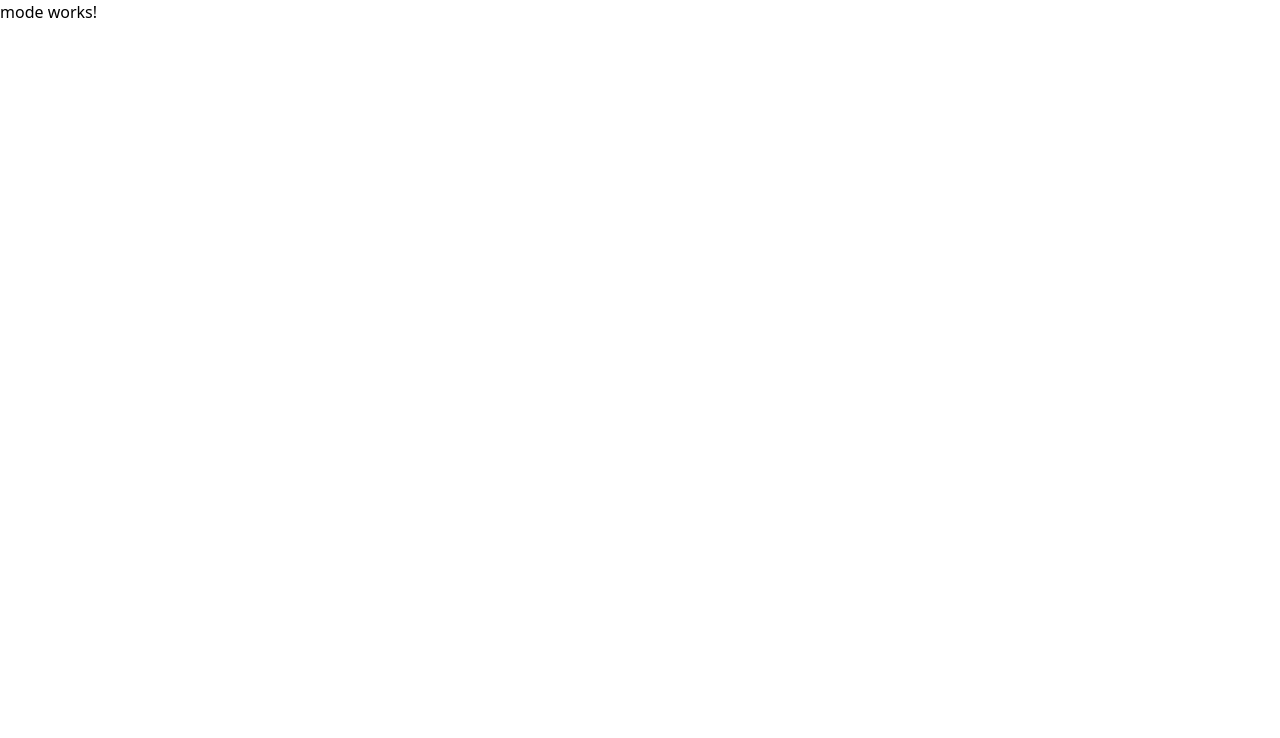
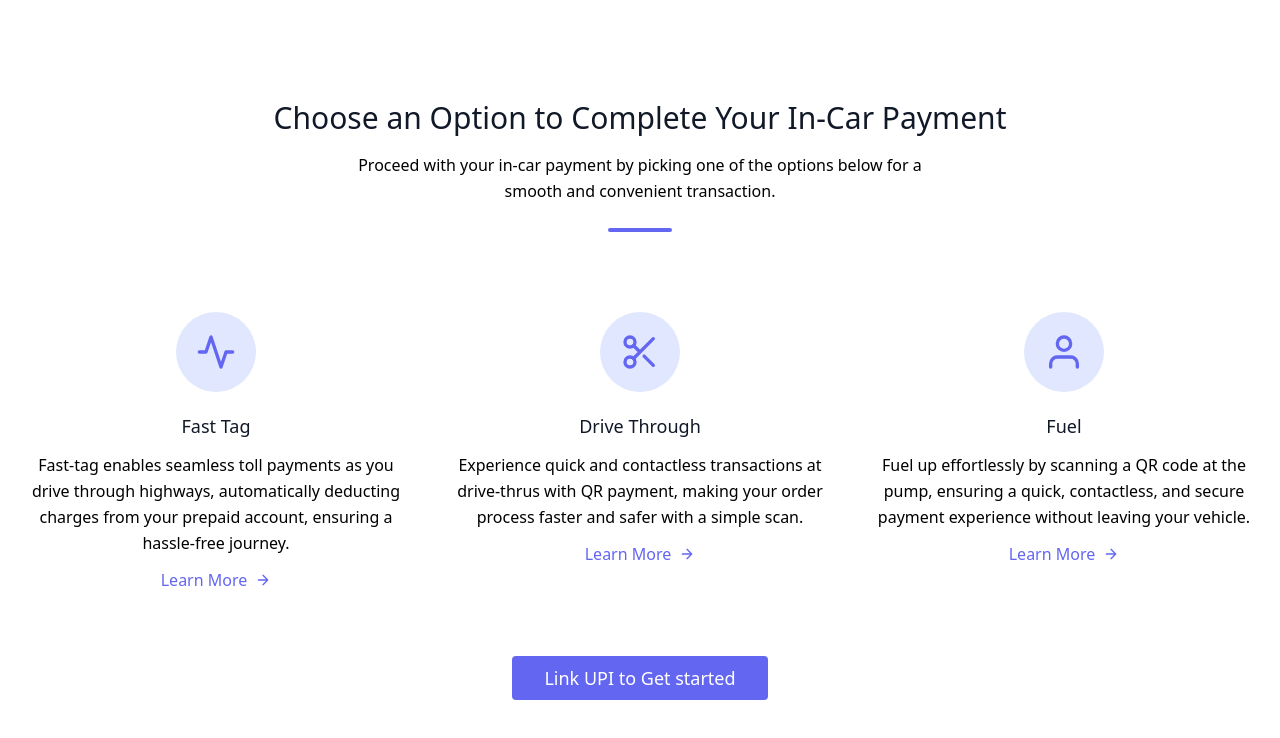
Before and after one commit to xoaeb/gff2024, an Angular app: page /modes in a window 1280 px wide. Shown: the top 738 px of the page. Built offline with nearby package versions, Linux system fonts and the light colour scheme.

Commit message:
adds link-upi

```diff
--- a/package.json
+++ b/package.json
@@ -18,6 +18,7 @@
     "@angular/platform-browser": "^16.1.0",
     "@angular/platform-browser-dynamic": "^16.1.0",
     "@angular/router": "^16.1.0",
+    "ng-qrcode": "^18.0.0",
     "rxjs": "~7.8.0",
     "tslib": "^2.3.0",
     "zone.js": "~0.13.0"
--- a/src/app/landing/landing.component.html
+++ b/src/app/landing/landing.component.html
@@ -4,7 +4,7 @@
         <div class=" p-10 rounded-lg">
             <!-- Centered logos -->
             <div class="flex flex-col items-center space-y-8">
-                <img src="../assets/images/Mahindra SUV.svg" alt="Logo 1" class="w-32 h-32 object-cover">
+                <img src="../assets/images/Mahindra SUV.svg" alt="Logo 1" class="w-32 h-32 object-cover" (click)="selectModes()">
 
                 <span class="text-white text-5xl">Pay</span>
 
@@ -30,7 +30,7 @@
                   </svg>
                             </div>
                             <div class="mt-3 text-center sm:ml-4 sm:mt-0 sm:text-left">
-                                <h3 class="text-base font-semibold leading-6 text-gray-900" id="modal-title">Allow This App to Use Your GPS Location</h3>
+                                <h3 class="text-base font-semibold leading-6 text-gray-900" id="modal-title">Allow This App to Access Your Location</h3>
                                 <div class="mt-2">
                                     <p class="text-sm text-gray-500">This app needs access to your location to provide personalized content and improve your experience. Your location data will be used according to our privacy policy.</p>
                                 </div>
--- a/src/app/landing/landing.component.ts
+++ b/src/app/landing/landing.component.ts
@@ -1,4 +1,5 @@
 import { Component, OnInit } from '@angular/core';
+import { Router } from '@angular/router';
 
 @Component({
   selector: 'app-landing',
@@ -6,7 +7,7 @@ import { Component, OnInit } from '@angular/core';
   styleUrls: ['./landing.component.css'],
 })
 export class LandingComponent implements OnInit {
-  constructor() {}
+  constructor(private router:Router) {}
 
   showPopup: boolean = true;
 
@@ -15,4 +16,10 @@ export class LandingComponent implements OnInit {
   changePopup() {
     this.showPopup = !this.showPopup;
   }
+
+  selectModes(){
+    this.router.navigate(['/modes']);
+
+
+  }
 }
--- a/src/app/link-UPI/link-UPI.component.html
+++ b/src/app/link-UPI/link-UPI.component.html
@@ -1,3 +1,17 @@
-<p>
-  link-UPI works!
-</p>
+<section class="flex items-center justify-center h-screen bg-cover bg-center">
+    <div class="container px-5 py-24 mx-auto flex flex-wrap items-center">
+        <div class="lg:w-3/5 md:w-1/2 md:pr-16 lg:pr-0 pr-0">
+            <h1 class="title-font font-medium text-3xl text-gray-900">Link Your UPI ID</h1>
+            <p class="leading-relaxed mt-4">Connect your mobile number to your UPI ID to generate a QR code. This will streamline your payment processes and make transactions easier.</p>
+        </div>
+        <div class="lg:w-2/6 md:w-1/2 bg-gray-100 rounded-lg p-8 flex flex-col md:ml-auto w-full mt-10 md:mt-0">
+            <h2 class="text-gray-900 text-lg font-medium title-font mb-5">Generate QR Code</h2>
+            <div class="relative mb-4">
+                <label for="mobile-number" class="leading-7 text-sm text-gray-600">Mobile Number</label>
+                <input type="text" id="mobile-number" name="mobile-number" class="w-full bg-white rounded border border-gray-300 focus:border-indigo-500 focus:ring-2 focus:ring-indigo-200 text-base outline-none text-gray-700 py-1 px-3 leading-8 transition-colors duration-200 ease-in-out">
+            </div>
+            <button class="text-white bg-indigo-500 border-0 py-2 px-8 focus:outline-none hover:bg-indigo-600 rounded text-lg">Generate QR Code</button>
+            <p class="text-xs text-gray-500 mt-3">Easily link your UPI ID with your mobile number to create a QR code for quick payments.</p>
+        </div>
+    </div>
+</section>
--- a/src/app/mode/mode.component.html
+++ b/src/app/mode/mode.component.html
@@ -1,3 +1,65 @@
-<p>
-  mode works!
-</p>
+<section class="flex items-center justify-center h-screen bg-cover bg-center">
+    <div class="container px-5 py-24 mx-auto">
+        <div class="text-center mb-20">
+            <h1 class="sm:text-3xl text-2xl font-medium title-font text-gray-900 mb-4">Choose an Option to Complete Your In-Car Payment</h1>
+            <p class="text-base leading-relaxed xl:w-2/4 lg:w-3/4 mx-auto text-gray-500s">Proceed with your in-car payment by picking one of the options below for a smooth and convenient transaction.</p>
+            <div class="flex mt-6 justify-center">
+                <div class="w-16 h-1 rounded-full bg-indigo-500 inline-flex"></div>
+            </div>
+        </div>
+        <div class="flex flex-wrap sm:-m-4 -mx-4 -mb-10 -mt-4 md:space-y-0 space-y-6">
+            <div class="p-4 md:w-1/3 flex flex-col text-center items-center">
+                <div class="w-20 h-20 inline-flex items-center justify-center rounded-full bg-indigo-100 text-indigo-500 mb-5 flex-shrink-0">
+                    <svg fill="none" stroke="currentColor" stroke-linecap="round" stroke-linejoin="round" stroke-width="2" class="w-10 h-10" viewBox="0 0 24 24">
+              <path d="M22 12h-4l-3 9L9 3l-3 9H2"></path>
+            </svg>
+                </div>
+                <div class="flex-grow">
+                    <h2 class="text-gray-900 text-lg title-font font-medium mb-3">Fast Tag</h2>
+                    <p class="leading-relaxed text-base">Fast-tag enables seamless toll payments as you drive through highways, automatically deducting charges from your prepaid account, ensuring a hassle-free journey.</p>
+                    <a class="mt-3 text-indigo-500 inline-flex items-center">Learn More
+              <svg fill="none" stroke="currentColor" stroke-linecap="round" stroke-linejoin="round" stroke-width="2" class="w-4 h-4 ml-2" viewBox="0 0 24 24">
+                <path d="M5 12h14M12 5l7 7-7 7"></path>
+              </svg>
+            </a>
+                </div>
+            </div>
+            <div class="p-4 md:w-1/3 flex flex-col text-center items-center">
+                <div class="w-20 h-20 inline-flex items-center justify-center rounded-full bg-indigo-100 text-indigo-500 mb-5 flex-shrink-0">
+                    <svg fill="none" stroke="currentColor" stroke-linecap="round" stroke-linejoin="round" stroke-width="2" class="w-10 h-10" viewBox="0 0 24 24">
+              <circle cx="6" cy="6" r="3"></circle>
+              <circle cx="6" cy="18" r="3"></circle>
+              <path d="M20 4L8.12 15.88M14.47 14.48L20 20M8.12 8.12L12 12"></path>
+            </svg>
+                </div>
+                <div class="flex-grow">
+                    <h2 class="text-gray-900 text-lg title-font font-medium mb-3">Drive Through</h2>
+                    <p class="leading-relaxed text-base">Experience quick and contactless transactions at drive-thrus with QR payment, making your order process faster and safer with a simple scan.</p>
+                    <a class="mt-3 text-indigo-500 inline-flex items-center">Learn More
+              <svg fill="none" stroke="currentColor" stroke-linecap="round" stroke-linejoin="round" stroke-width="2" class="w-4 h-4 ml-2" viewBox="0 0 24 24">
+                <path d="M5 12h14M12 5l7 7-7 7"></path>
+              </svg>
+            </a>
+                </div>
+            </div>
+            <div class="p-4 md:w-1/3 flex flex-col text-center items-center">
+                <div class="w-20 h-20 inline-flex items-center justify-center rounded-full bg-indigo-100 text-indigo-500 mb-5 flex-shrink-0">
+                    <svg fill="none" stroke="currentColor" stroke-linecap="round" stroke-linejoin="round" stroke-width="2" class="w-10 h-10" viewBox="0 0 24 24">
+              <path d="M20 21v-2a4 4 0 00-4-4H8a4 4 0 00-4 4v2"></path>
+              <circle cx="12" cy="7" r="4"></circle>
+            </svg>
+                </div>
+                <div class="flex-grow">
+                    <h2 class="text-gray-900 text-lg title-font font-medium mb-3">Fuel</h2>
+                    <p class="leading-relaxed text-base">Fuel up effortlessly by scanning a QR code at the pump, ensuring a quick, contactless, and secure payment experience without leaving your vehicle.</p>
+                    <a class="mt-3 text-indigo-500 inline-flex items-center">Learn More
+              <svg fill="none" stroke="currentColor" stroke-linecap="round" stroke-linejoin="round" stroke-width="2" class="w-4 h-4 ml-2" viewBox="0 0 24 24">
+                <path d="M5 12h14M12 5l7 7-7 7"></path>
+              </svg>
+            </a>
+                </div>
+            </div>
+        </div>
+        <button class="flex mx-auto mt-16 text-white bg-indigo-500 border-0 py-2 px-8 focus:outline-none hover:bg-indigo-600 rounded text-lg" (click)="nextPage()">Link UPI to Get started</button>
+    </div>
+</section>
--- a/src/app/mode/mode.component.ts
+++ b/src/app/mode/mode.component.ts
@@ -1,4 +1,5 @@
 import { Component, OnInit } from '@angular/core';
+import { Router } from '@angular/router';
 
 @Component({
   selector: 'app-mode',
@@ -7,9 +8,14 @@ import { Component, OnInit } from '@angular/core';
 })
 export class ModeComponent implements OnInit {
 
-  constructor() { }
+  constructor(private router:Router) { }
 
   ngOnInit() {
   }
 
+  nextPage(){
+    this.router.navigate(['/link-upi']);
+
+  }
+
 }
```
Also changed, not shown: 1 other file (tests, documents, lock files or other folders).
